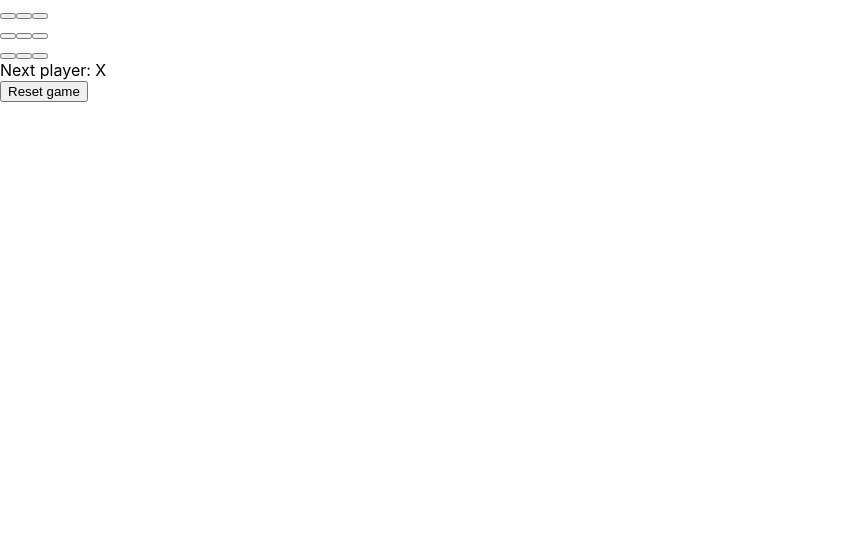
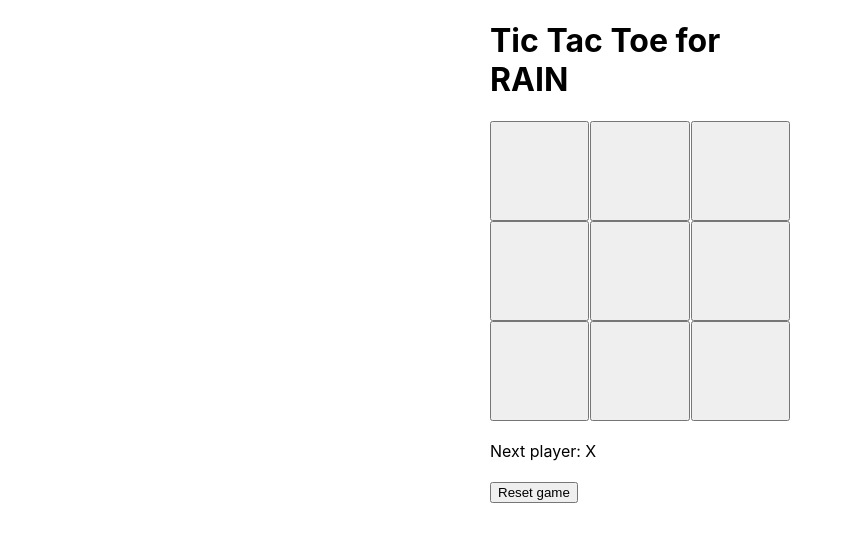
Before and after one commit to kemalp/tttrain, a React (Create React App) app: page / in a window 1280 px wide. Shown: the top 542 px of the page, without its empty margins (0-853 px from the left). Built offline with nearby package versions, Linux system fonts and the light colour scheme.

Commit message:
Adding basic styles

```diff
--- a/package.json
+++ b/package.json
@@ -39,5 +39,9 @@
       "last 1 firefox version",
       "last 1 safari version"
     ]
+  },
+  "devDependencies": {
+    "@types/node-sass": "^4.11.3",
+    "node-sass": "^8.0.0"
   }
 }
--- /dev/null
+++ b/src/components/Board.scss
@@ -0,0 +1,13 @@
+.board {
+  &__wrapper {
+    width: 100%;
+  }
+
+  &__row {
+    display: grid;
+    gap: 1px;
+    grid-template-columns: repeat(3, 1fr);
+    grid-auto-rows: 100px;
+    grid-auto-columns: 100px;
+  }
+}
--- a/src/components/Board.tsx
+++ b/src/components/Board.tsx
@@ -1,5 +1,7 @@
 import React, { useState } from 'react';
 import Square from './Square';
+
+import './Board.scss';
 
 interface BoardProps {
     squares: string[];
@@ -12,18 +14,18 @@ const Board: React.FC<BoardProps> = ({ squares, onClick }) => {
     };
 
     return (
-        <div>
-            <div className="board-row">
+        <div className="board__wrapper">
+            <div className="board__row">
                 {renderSquare(0)}
                 {renderSquare(1)}
                 {renderSquare(2)}
             </div>
-            <div className="board-row">
+            <div className="board__row">
                 {renderSquare(3)}
                 {renderSquare(4)}
                 {renderSquare(5)}
             </div>
-            <div className="board-row">
+            <div className="board__row">
                 {renderSquare(6)}
                 {renderSquare(7)}
                 {renderSquare(8)}
--- /dev/null
+++ b/src/components/Game.scss
@@ -0,0 +1,10 @@
+.game {
+  &__wrapper {
+    width: 300px;
+    margin: 0 auto;
+  }
+
+  &__info {
+    margin: 20px 0;
+  }
+}
--- a/src/components/Game.tsx
+++ b/src/components/Game.tsx
@@ -1,5 +1,7 @@
 import React, { useState } from 'react';
 import Board from './Board';
+
+import './Game.scss';
 
 const Game: React.FC = () => {
     const [xIsNext, setXIsNext] = useState(true);
@@ -46,11 +48,12 @@ const Game: React.FC = () => {
     }
 
     return (
-        <div className="game">
-            <div className="game-board">
+        <div className="game__wrapper">
+            <h1>Tic Tac Toe for RAIN</h1>
+            <div className="game__board">
                 <Board squares={squares} onClick={handleClick} />
             </div>
-            <div className="game-info">
+            <div className="game__info">
                 <div>{status}</div>
             </div>
             <button onClick={() => setSquares(Array(9).fill(null))}>Reset game</button>
--- /dev/null
+++ b/src/components/Square.scss
@@ -0,0 +1,3 @@
+.square {
+
+}
```
Also changed, not shown: 1 other file (tests, documents, lock files or other folders).
